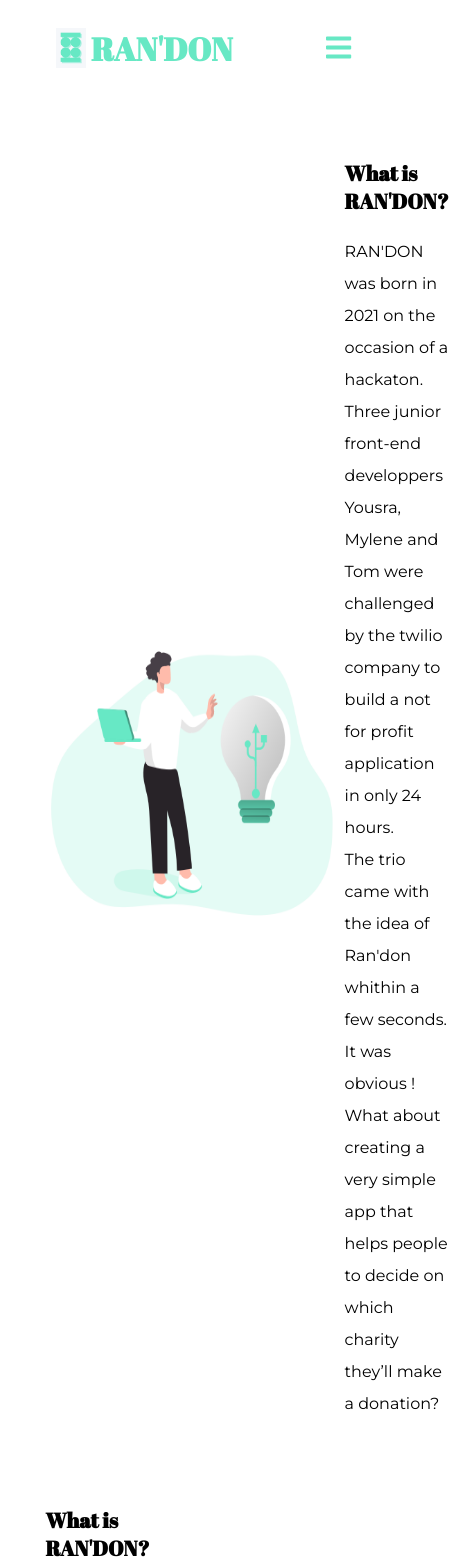
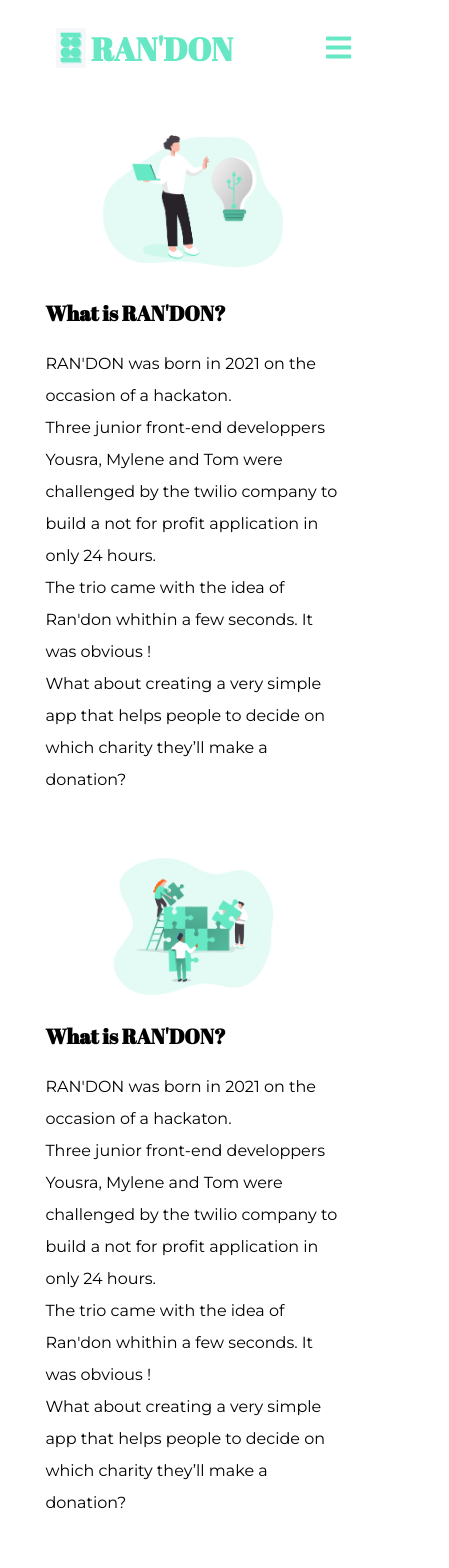
Before and after one commit to Mylene33/Hackaton, a React (Create React App) app: page /about in a window 390 px wide. Shown: the top 1568 px of the page, 449 px wide, since content can reach past the window. After the commit the page ends 1543 px from the top, so only its background shows below. Built offline with nearby package versions, Linux system fonts and the light colour scheme.

Commit message:
design part 4

```diff
--- a/src/App.css
+++ b/src/App.css
@@ -21,17 +21,37 @@
         /*---------Intro---------*/
 
 #slogan{
-  margin-top: 30px;
+  margin-top: 50px;
   margin-left: 15%;
   margin-right: 15%;
+  margin-bottom: 50px;
+  text-align: center;
+}
+
+h2{
   font-family: 'Montserrat', sans-serif;
-  text-align: center;
-  font-size: 0.7em;
+  font-size: 2em;
 }
 
 h3{
   font-family: 'Abril Fatface', cursive;
-  font-size: 2em;
+  font-size: 1.5em;
+}
+
+@media screen and (max-width: 768px){
+
+  #slogan{
+    margin-top: 30px;
+    margin-bottom: 30px;
+  }
+
+  h2{
+    font-size: 1.2em;
+  }
+
+  h3{
+    font-size: 1.2em;
+  }
 }
 
         /*---------Button Random---------*/
@@ -41,10 +61,10 @@
 }
 
 #RandomButton{
-  width:80%;
-  height: 50px;
+  width:70%;
+  height: 60px;
   font-family: 'Abril Fatface', cursive;
-  font-size: 1.2em;
+  font-size: 1.5em;
   background-color: #67E8C4;
   color: white;
   border-radius: 10px;
@@ -84,11 +104,19 @@
   outline:none;
 }
 
+@media screen and (max-width: 768px){
+
+  #RandomButton{
+    font-size: 1.2em;
+  }
+}
+
 
         /*---------Random Result - CARD---------*/
 
 #result{
   width: 70%;
+  margin-bottom: 50px;
 }
 
 .ContainerResult{
@@ -103,14 +131,12 @@
 
 
 #charityImage{
-  height: 200px;
-  max-width: 100%;
+  background-size: contain;
+  margin-top: 20px;
+  margin-left: 10px;
+  margin-right: 10px;
 }
 
-img{
-  max-width: 100%;
-  max-height: 100%;
-}
 
         /*---------button link charity CARD---------*/
 
@@ -119,56 +145,63 @@
   margin-top: 20px;
 }
 
+#containerButton a{
+  text-decoration: none;
+  width: 80%;
+  margin:auto;
+  }
+
 #buttonLinkTop{
-  background-color: #67E8C4;
   width: 100%;
   height: 50px;
-  font-family: 'Montserrat', sans-serif !important;
-  font-style: bold;
-  font-size: 1em;
+  font-family: 'Abril Fatface', cursive;
+  font-size: 1.2em;
   background-color: #67E8C4;
   color: white;
   border-radius: 10px;
   border:none;
-  margin:auto;
 }
 
 #buttonLinkBottom{
-  background-color: #67E8C4;
   width: 100%;
   height: 50px;
-  font-family: 'Montserrat', sans-serif !important;
-  font-style: bold;
-  font-size: 1em;
+  font-family: 'Abril Fatface', cursive;
+  font-size: 1.2em;
   background-color: #67E8C4;
   color: white;
   border-radius: 10px;
   border:none;
-  margin-bottom: 30px;
+  margin-bottom: 20px;
 }
+
 
 
         /*---------charity info---------*/
 
+
+#TextContent{
+  margin-right: 10%;
+  margin-left: 10%;
+}
+
 #charityName{
   font-size: 2em !important;
-  color: #67E8C4;
-  text-align: center;
+  color: black;
   text-transform: uppercase ;
   margin-top:0;
 }
 
 h4{
   font-family: 'Abril Fatface', cursive;
-  font-size: 1.1em;
+  font-size: 1.3em;
   font-style: bold;
 }
 
 #charityDescription{
   font-family: 'Montserrat', sans-serif !important;
+  line-height: 1.8em;
   color: black;
 }
-
 
 
 /*---------Footer---------*/
@@ -182,7 +215,17 @@
 
 /*---------About---------*/
 
-.ContainerAbout{
+.ContainerAboutTop{
+  display: flex;
+  flex-direction: row;
+  justify-content: space-around;
+  align-items: center;
+  margin-top:50px;
+  margin-left: 10%;
+  margin-right: 10%;
+}
+
+.ContainerAboutBottom{
   display: flex;
   flex-direction: row;
   justify-content: space-around;
@@ -208,3 +251,21 @@
   font-size: 1em;
   line-height: 2em;
 }
+
+
+@media screen and (max-width: 768px){
+
+  .ContainerAboutTop{
+    flex-direction: column;
+    margin-top:40px;
+  }
+
+  .ContainerAboutBottom{
+    flex-direction: column-reverse;
+    margin-top:40px;
+  }
+
+  #imageAbout{
+    height: 150px;
+  }
+}
--- a/src/components/getACharity.js
+++ b/src/components/getACharity.js
@@ -64,8 +64,8 @@
 
         <>
           <div id="slogan">
-            <h2>You want to donate for a good case but don't know which one ? </h2>
-            <h3>Ran'don is here to back you up !</h3>
+            <h2>You want to donate for a good cause but don't know which one ? </h2>
+            <h3>RAN'DON is here to back you up and do the search for you !</h3>
           </div>
 
             <div className="ContainerButton">
@@ -77,8 +77,8 @@
               <div>
                   <Lottie
                   options={defaultOptions}
-                  height={200}
-                  width={200}
+                  height={300}
+                  width={300}
                   />
               </div>
           }
@@ -97,12 +97,12 @@
                               title={charity.name}/>
 
                           <CardActions id="containerButton">
-                          <Button size="small" id="buttonLinkTop">
-                            {charity.url}
-                          </Button>
+                          <a href={charity.url}>
+                              <Button id="buttonLinkTop">DONATE NOW</Button>
+                            </a>
                           </CardActions>
 
-                          <CardContent>
+                          <CardContent id="TextContent">
                             <Typography gutterBottom component="h3">
                               <h3 id="charityName">{charity.name}</h3>
                             </Typography>
@@ -110,16 +110,16 @@
                             <Typography id="charityDescription" variant="body2" color="textSecondary" component="p">
                               {charity.description}
                             </Typography>
-                            <h4>What you do by donating:</h4>
+                            <h4>How your money will help them:</h4>
                             <Typography id="charityDescription" variant="body2" color="textSecondary" component="p">
-                              {charity.description}
+                              {charity.what}
                             </Typography>
                           </CardContent>
 
                           <CardActions id="containerButton">
-                          <Button size="small" id="buttonLinkBottom">
-                            {charity.url}
-                          </Button>
+                            <a href={charity.url}>
+                              <Button id="buttonLinkBottom">DONATE NOW</Button>
+                            </a>
                           </CardActions>
 
                         </CardActionArea>
--- a/src/pages/About.js
+++ b/src/pages/About.js
@@ -20,7 +20,7 @@
             <NavBar toggle={toggle}/>
 
 
-            <div className="ContainerAbout">
+            <div className="ContainerAboutTop">
                 <img id="imageAbout" src={idea}/>
                 <div id="testAbout">
                     <h3 id="titleAbout">
@@ -36,7 +36,7 @@
                 </div>
             </div>
 
-            <div className="ContainerAbout">
+            <div className="ContainerAboutBottom">
                 <div id="testAbout">
                     <h3 id="titleAbout">
                     What is RAN'DON?
```
